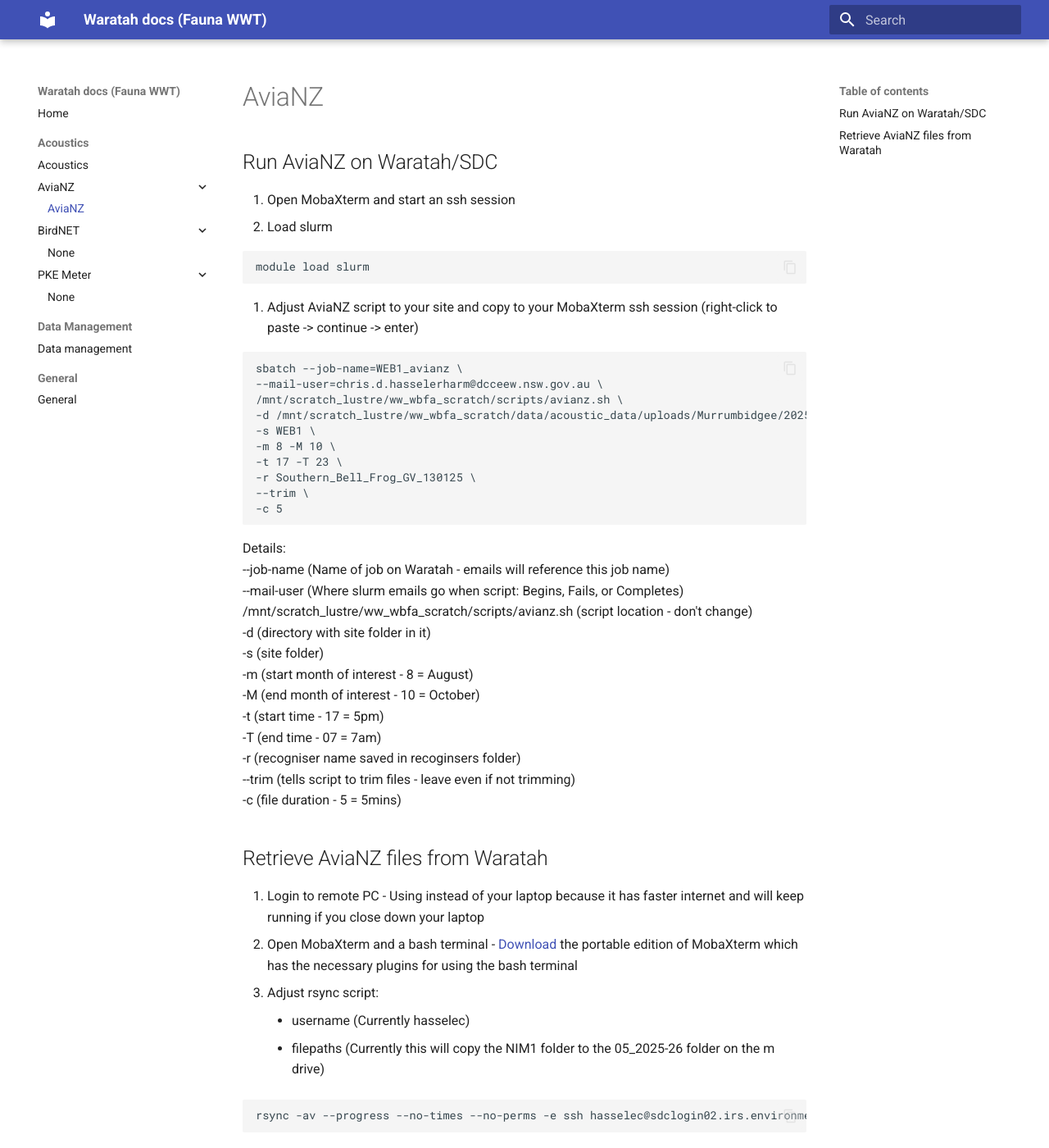
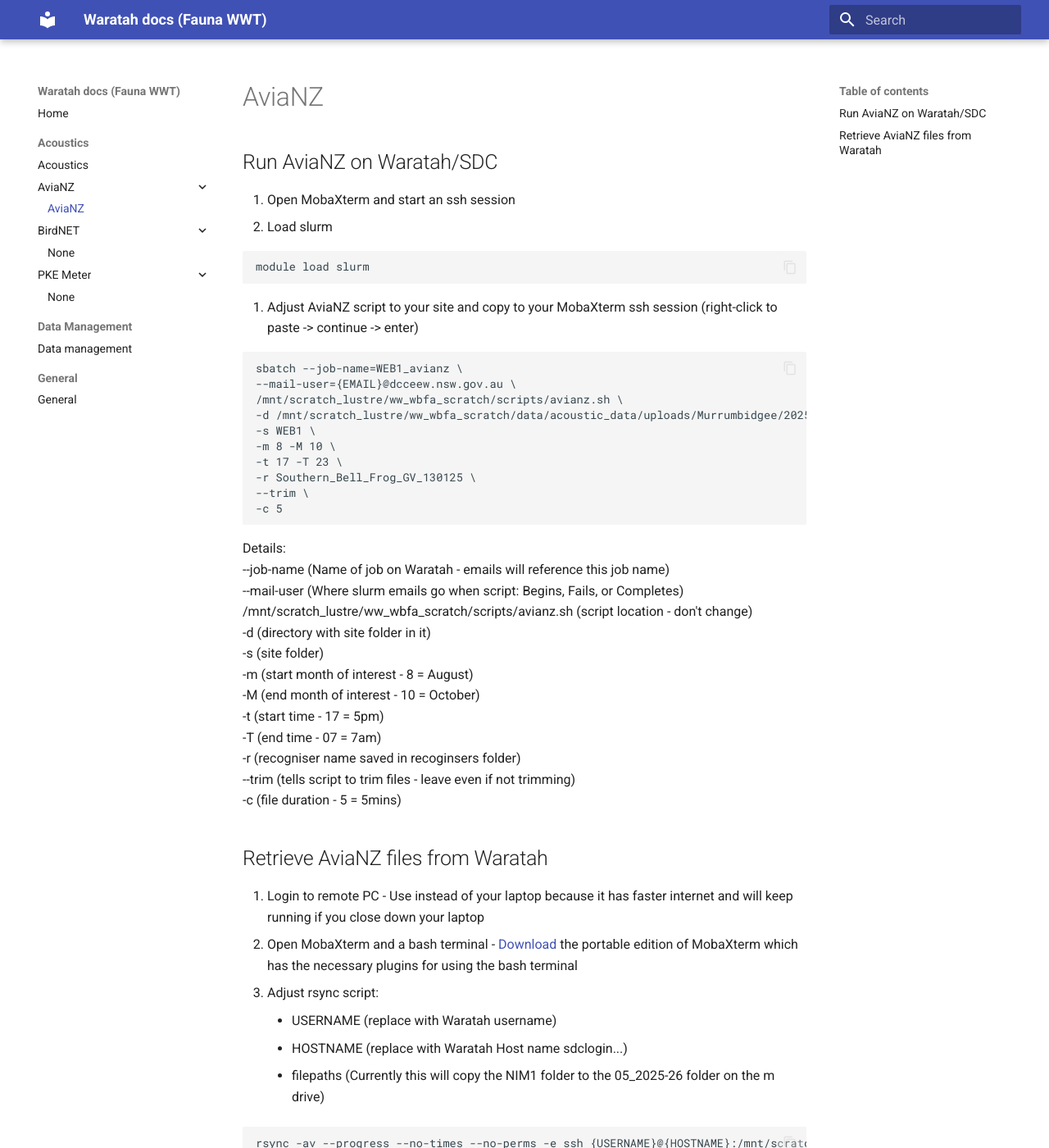
Before and after one commit to cdhasselerharm/waratah-docs, an MkDocs documentation site: the page built from docs/acoustics/avianz/avianz.md, in a window 1280 px wide and 1400 px high. Shown: the whole window at 82% size. Built offline with MkDocs 1.6.1 and Material for MkDocs 9.7.7, drawn with Linux system fonts in a browser that asks for light colours.

Commit message:
Automated documentation update

````diff
--- a/docs/acoustics/avianz/avianz.md
+++ b/docs/acoustics/avianz/avianz.md
@@ -9,7 +9,7 @@ module load slurm
 3. Adjust AviaNZ script to your site and copy to your MobaXterm ssh session (right-click to paste -> continue -> enter)
 ```bash
 sbatch --job-name=WEB1_avianz \
---mail-user=chris.d.hasselerharm@dcceew.nsw.gov.au \
+--mail-user={EMAIL}@dcceew.nsw.gov.au \
 /mnt/scratch_lustre/ww_wbfa_scratch/scripts/avianz.sh \
 -d /mnt/scratch_lustre/ww_wbfa_scratch/data/acoustic_data/uploads/Murrumbidgee/202526 \
 -s WEB1 \
@@ -35,11 +35,12 @@ Details:
 
 
 ## Retrieve AviaNZ files from Waratah
-1. Login to remote PC - Using instead of your laptop because it has faster internet and will keep running if you close down your laptop
+1. Login to remote PC - Use instead of your laptop because it has faster internet and will keep running if you close down your laptop
 2. Open MobaXterm and a bash terminal - [Download](https://mobaxterm.mobatek.net/download-home-edition.html) the portable edition of MobaXterm which has the necessary plugins for using the bash terminal
 3. Adjust rsync script:
-    - username (Currently hasselec)
+    - USERNAME (replace with Waratah username)
+    - HOSTNAME (replace with Waratah Host name sdclogin...)
     - filepaths (Currently this will copy the NIM1 folder to the 05_2025-26 folder on the m drive)
 ```bash
-rsync -av --progress --no-times --no-perms -e ssh hasselec@sdclogin02.irs.environment.nsw.gov.au:/mnt/scratch_lustre/ww_wbfa_scratch/data/avianz/processed/NIM1 "/drives/m/themes/wetlands/EFlowMonitoring/Murrumbidgee/40_FrogData/02_Audio/data/05_2025-26/"
+rsync -av --progress --no-times --no-perms -e ssh {USERNAME}@{HOSTNAME}:/mnt/scratch_lustre/ww_wbfa_scratch/data/avianz/processed/NIM1 "/drives/m/themes/wetlands/EFlowMonitoring/Murrumbidgee/40_FrogData/02_Audio/data/05_2025-26/"
 ```
````
